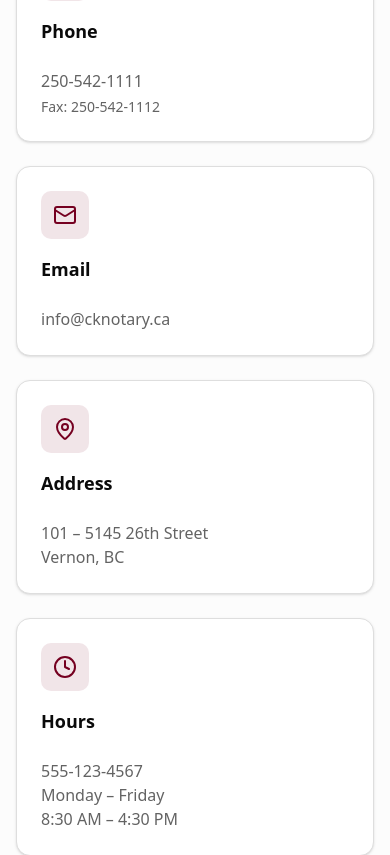
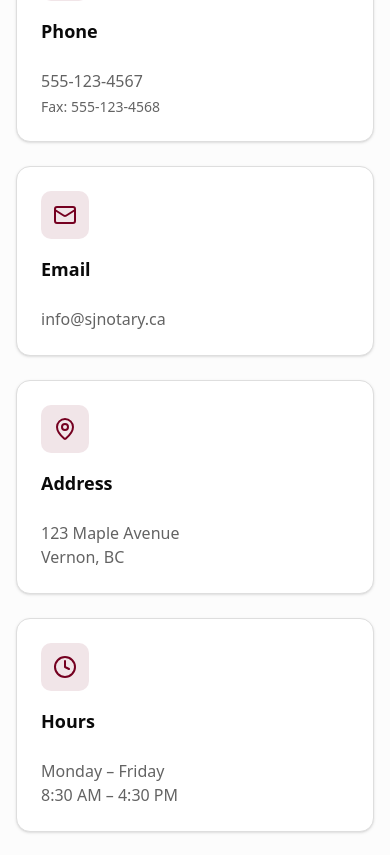
Before and after one commit to meuhimanshu/cknotary-revamped-site, a Next.js app: page /contact in a window 390 px wide. Shown: the part 484-1339 px from the top of the page. Built offline with nearby package versions, Linux system fonts and the light colour scheme.

Commit message:
feat: update contact information on the contact page and footer, and remove redundant phone number.

```diff
--- a/app/contact/page.tsx
+++ b/app/contact/page.tsx
@@ -92,13 +92,13 @@ export default function ContactPage() {
                 </CardHeader>
                 <CardContent>
                   <a
-                    href="tel:250-542-1111"
+                    href="tel:555-123-4567"
                     className="text-muted-foreground hover:text-primary transition-colors"
                   >
-                    250-542-1111
+                    555-123-4567
                   </a>
                   <p className="text-sm text-muted-foreground mt-1">
-                    Fax: 250-542-1112
+                    Fax: 555-123-4568
                   </p>
                 </CardContent>
               </Card>
@@ -114,10 +114,10 @@ export default function ContactPage() {
                 </CardHeader>
                 <CardContent>
                   <a
-                    href="mailto:info@cknotary.ca"
+                    href="mailto:info@sjnotary.ca"
                     className="text-muted-foreground hover:text-primary transition-colors break-all"
                   >
-                    info@cknotary.ca
+                    info@sjnotary.ca
                   </a>
                 </CardContent>
               </Card>
@@ -133,7 +133,7 @@ export default function ContactPage() {
                 </CardHeader>
                 <CardContent>
                   <address className="not-italic text-muted-foreground">
-                    101 – 5145 26th Street
+                    123 Maple Avenue
                     <br />
                     Vernon, BC
                   </address>
@@ -150,7 +150,7 @@ export default function ContactPage() {
                   <CardTitle className="text-lg">Hours</CardTitle>
                 </CardHeader>
                 <CardContent>
-                  <p className="text-muted-foreground">555-123-4567</p>
+
                   <p className="text-muted-foreground">
                     Monday – Friday
                     <br />
--- a/components/footer.tsx
+++ b/components/footer.tsx
@@ -79,7 +79,7 @@ export function Footer() {
               </div>
               <div className="flex items-center gap-2 justify-center sm:justify-start">
                 <Mail className="h-4 w-4 flex-shrink-0" />
-                <a href="mailto:info@cknotary.ca" className="hover:text-primary transition-colors break-all">
+                <a href="mailto:info@sjnotary.ca" className="hover:text-primary transition-colors break-all">
                   info@sjnotary.ca
                 </a>
               </div>
```
